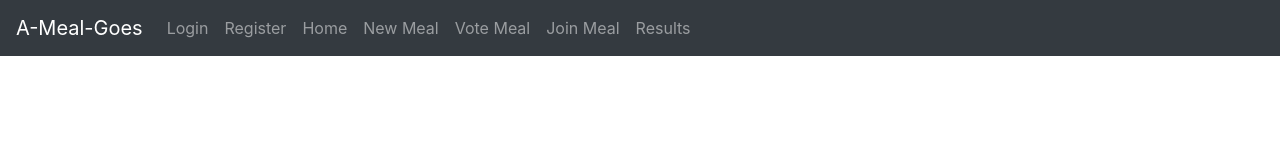
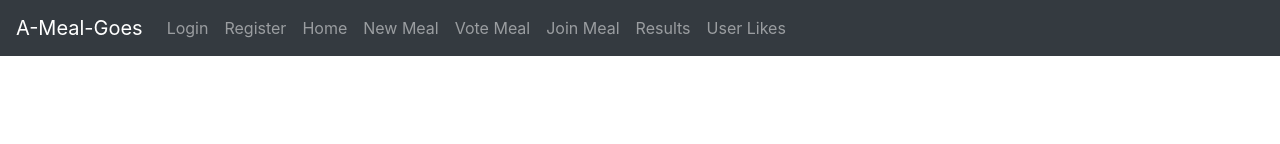
Before and after one commit to 200727-java-ng-usf/team-y-project-2, an Angular app in the folder Angular-AMEALGOES/: page / in a window 1280 px wide. Shown: the top 144 px of the page. Built offline with nearby package versions, Linux system fonts and the light colour scheme.

Commit message:
added user likes component

```diff
--- a/Angular-AMEALGOES/src/app/app-routing.module.ts
+++ b/Angular-AMEALGOES/src/app/app-routing.module.ts
@@ -8,6 +8,7 @@ import { HomeComponent } from './home/home.component';
 import { VoteMealComponent } from './vote-meal/vote-meal.component';
 import { JoinMealComponent } from './join-meal/join-meal.component';
 import { ResultsComponent } from './results/results.component';
+import { UserLikesComponent } from './user-likes/user-likes.component'
 
 const routes: Routes = [
   { path: '', component: LoginComponent },
@@ -18,7 +19,8 @@ const routes: Routes = [
   { path: 'joinmeal', component: RegisterComponent },
   { path: 'voteMeal', component: VoteMealComponent},
   { path: 'newMeal', component: CreateMealComponent },
-  { path: 'results', component: ResultsComponent }
+  { path: 'results', component: ResultsComponent },
+  { path: 'userlikes', component: UserLikesComponent }
 ]
 
 @NgModule({
--- a/Angular-AMEALGOES/src/app/nav/nav.component.ts
+++ b/Angular-AMEALGOES/src/app/nav/nav.component.ts
@@ -49,6 +49,10 @@ export class NavComponent{
     {
       linkName: 'Results',
       fragment: '/results'
+    },
+    {
+      linkName: 'User Likes',
+      fragment: '/userlikes'
     }
   ]
 }
```
